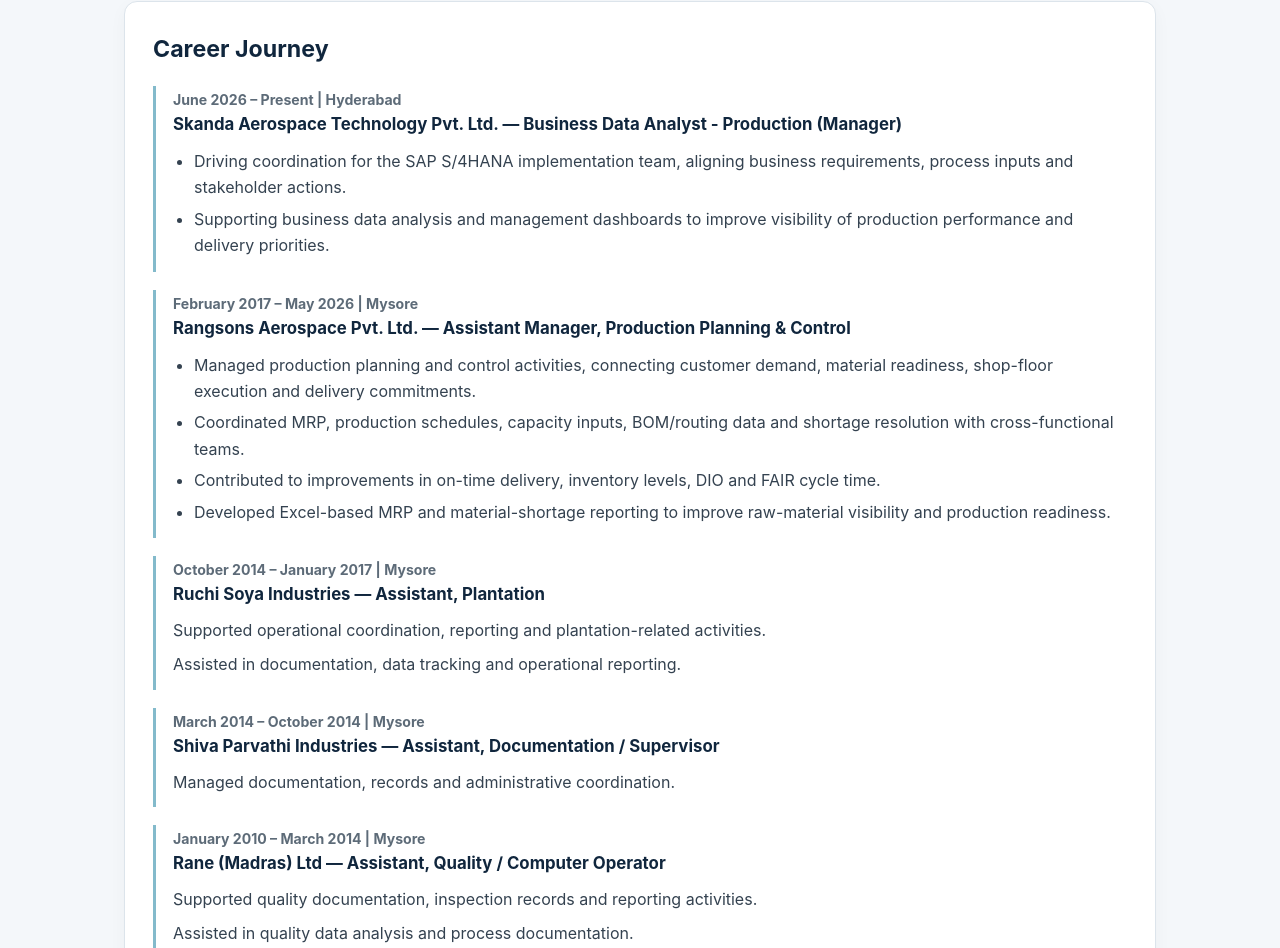
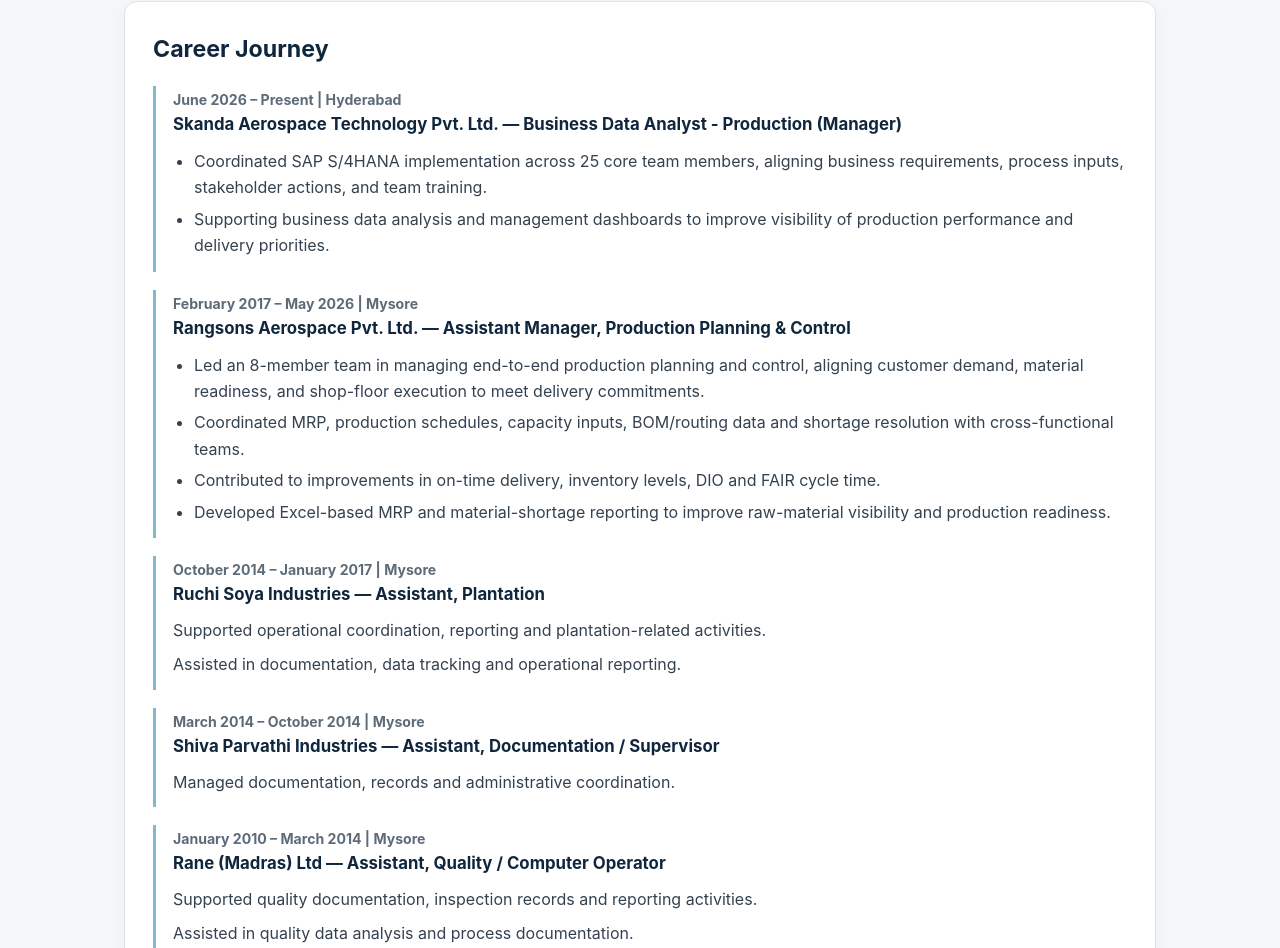
Before and after one commit to sravikumarmysore-svg/Ravikumar_S_Mysore, a plain HTML site: page index.html in a window 1280 px wide. Shown: the part 1559-2507 px from the top of the page. Drawn offline with Linux system fonts and the light colour scheme.

Commit message:
Update index.html

```diff
--- a/index.html
+++ b/index.html
@@ -120,24 +120,27 @@ Cross-functional Coordination</span>
 
 <section id="experience">
 <h3>Career Journey</h3>
+
 <div class="role">
 <div class="date">June 2026 – Present | Hyderabad</div>
 <h4>Skanda Aerospace Technology Pvt. Ltd. — Business Data Analyst - Production (Manager)</h4>
 <ul>
-<li>Driving coordination for the SAP S/4HANA implementation team, aligning business requirements, process inputs and stakeholder actions.</li>
+<li>Coordinated SAP S/4HANA implementation across 25 core team members, aligning business requirements, process inputs, stakeholder actions, and team training.</li>
 <li>Supporting business data analysis and management dashboards to improve visibility of production performance and delivery priorities.</li>
 </ul>
 </div>
+
 <div class="role">
 <div class="date">February 2017 – May 2026 | Mysore</div>
 <h4>Rangsons Aerospace Pvt. Ltd. — Assistant Manager, Production Planning & Control</h4>
 <ul>
-<li>Managed production planning and control activities, connecting customer demand, material readiness, shop-floor execution and delivery commitments.</li>
+<li>Led an 8-member team in managing end-to-end production planning and control, aligning customer demand, material readiness, and shop-floor execution to meet delivery commitments.</li>
 <li>Coordinated MRP, production schedules, capacity inputs, BOM/routing data and shortage resolution with cross-functional teams.</li>
 <li>Contributed to improvements in on-time delivery, inventory levels, DIO and FAIR cycle time.</li>
 <li>Developed Excel-based MRP and material-shortage reporting to improve raw-material visibility and production readiness.</li>
 </ul>
 </div>
+
 <div class="role">
 <div class="date">October 2014 – January 2017 | Mysore</div>
 <h4>Ruchi Soya Industries — Assistant, Plantation</h4>
```
